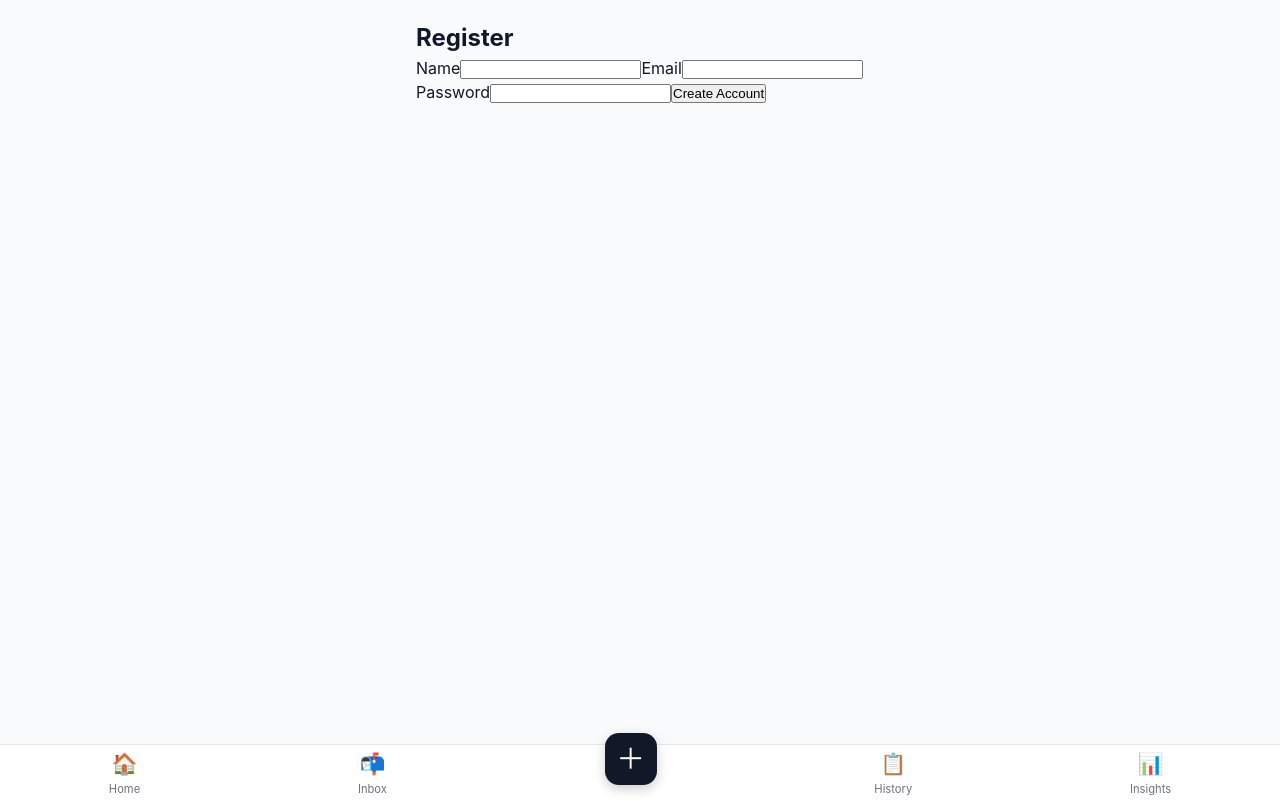
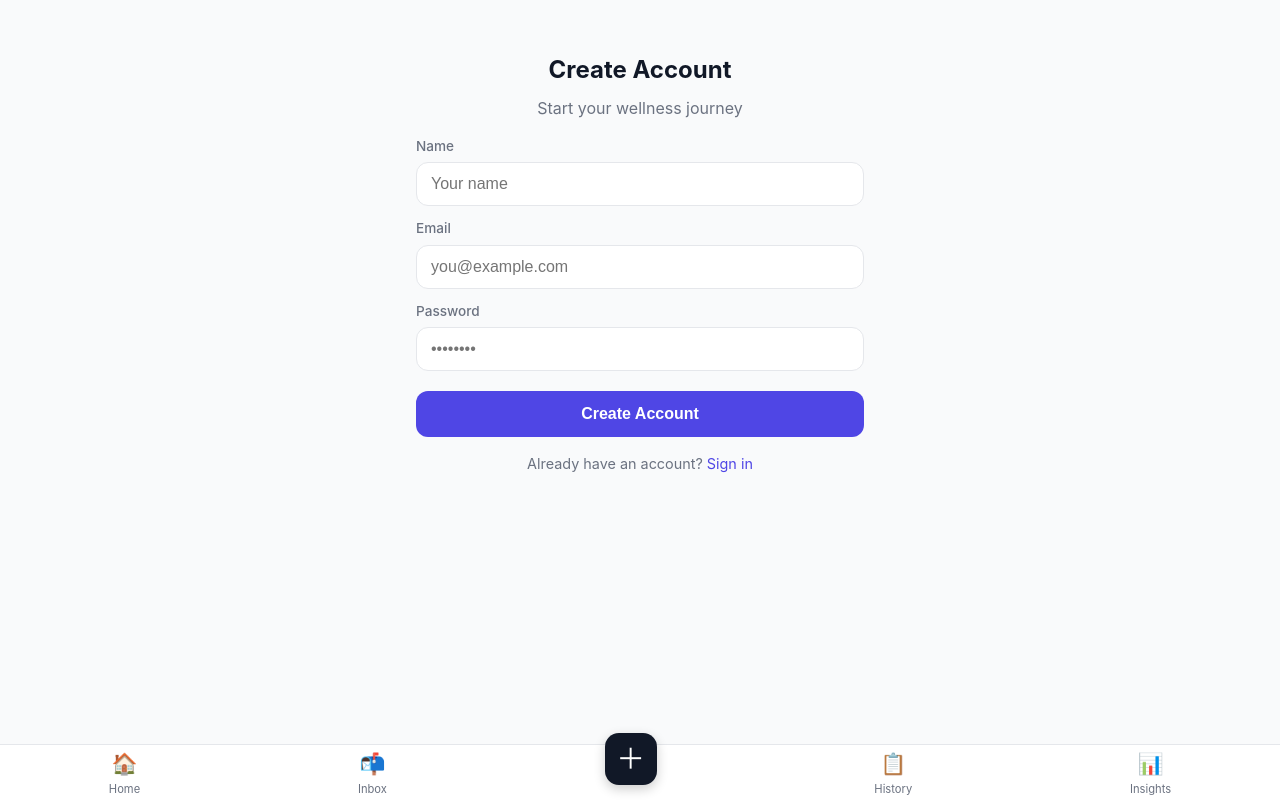
Before and after one commit to Surj1010101/LinearApp, a React (Vite) app in the folder linear/frontend/: page /register in a window 1280 px wide. Built offline with nearby package versions, Linux system fonts and the light colour scheme; no server answers.

Commit message:
made the app muche better with better Dashboard, Login, and Register pages with improved UI and user experience also added Tools page for access to various features

```diff
--- a/linear/frontend/src/pages/Dashboard.tsx
+++ b/linear/frontend/src/pages/Dashboard.tsx
@@ -4,10 +4,50 @@ const Dashboard: React.FC = () => {
   const { user } = useAuth();
 
   return (
-    <div>
-      <h1>Dashboard</h1>
-      <p>Welcome back, {user?.name ?? 'User'}!</p>
-      {/*i need to adddd mood chart, insights panel, quick check-in */}
+    <div className="gap-16">
+      <div>
+        <p style={{ color: 'var(--color-text-secondary)' }}>Good to see you,</p>
+        <h1>{user?.name ?? 'User'} 👋</h1>
+      </div>
+
+      {/* Daily check-in */}
+      <div className="card gap-12">
+        <h2>Daily Check-in</h2>
+        <p>How are you feeling today?</p>
+        <div style={{ display: 'flex', justifyContent: 'space-around', fontSize: '2rem' }}>
+          {['😢', '😕', '😐', '🙂', '😄'].map((emoji, i) => (
+            <button
+              key={i}
+              style={{ background: 'none', border: 'none', fontSize: '2rem', cursor: 'pointer', padding: '8px' }}
+              aria-label={`Mood ${i + 1}`}
+            >
+              {emoji}
+            </button>
+          ))}
+        </div>
+      </div>
+
+      {/* Work setting */}
+      <div className="card gap-12">
+        <h2>Work Setting</h2>
+        <p>Where are you working today?</p>
+        <div style={{ display: 'flex', gap: '12px' }}>
+          <button className="btn btn-secondary" style={{ flex: 1 }}>🏠 Home</button>
+          <button className="btn btn-secondary" style={{ flex: 1 }}>🏢 Office</button>
+        </div>
+      </div>
+
+      {/* Mood trend chart placeholder */}
+      <div className="card">
+        <h2>Mood Trends</h2>
+        <p className="mt-8">Your mood graph will appear here once you start logging daily check-ins.</p>
+      </div>
+
+      {/* AI Recommendations */}
+      <div className="card">
+        <h2>AI Recommendations</h2>
+        <p className="mt-8">Personalised exercise, stress management, and nutrition tips based on your data will show up here.</p>
+      </div>
     </div>
   );
 };
--- a/linear/frontend/src/pages/Login.tsx
+++ b/linear/frontend/src/pages/Login.tsx
@@ -1,6 +1,6 @@
 import { useState } from 'react';
 import { useAuth } from '../context';
-import { useNavigate } from 'react-router-dom';
+import { useNavigate, Link } from 'react-router-dom';
 
 const Login: React.FC = () => {
   const { login } = useAuth();
@@ -21,20 +21,29 @@ const Login: React.FC = () => {
   };
 
   return (
-    <div>
-      <h1>Login</h1>
-      {error && <p style={{ color: 'red' }}>{error}</p>}
-      <form onSubmit={handleSubmit}>
-        <label>
-          Email
-          <input type="email" value={email} onChange={(e) => setEmail(e.target.value)} required />
-        </label>
-        <label>
-          Password
-          <input type="password" value={password} onChange={(e) => setPassword(e.target.value)} required />
-        </label>
-        <button type="submit">Sign In</button>
+    <div className="gap-16" style={{ paddingTop: '32px' }}>
+      <div className="text-center">
+        <h1>Welcome Back</h1>
+        <p className="mt-8">Sign in to continue</p>
+      </div>
+
+      {error && <p className="error-text">{error}</p>}
+
+      <form onSubmit={handleSubmit} className="gap-12">
+        <div className="input-group">
+          <label htmlFor="email">Email</label>
+          <input id="email" type="email" placeholder="you@example.com" value={email} onChange={(e) => setEmail(e.target.value)} required />
+        </div>
+        <div className="input-group">
+          <label htmlFor="password">Password</label>
+          <input id="password" type="password" placeholder="••••••••" value={password} onChange={(e) => setPassword(e.target.value)} required />
+        </div>
+        <button type="submit" className="btn btn-primary mt-8">Sign In</button>
       </form>
+
+      <p className="text-center" style={{ fontSize: '0.9rem' }}>
+        Don't have an account? <Link to="/register">Register</Link>
+      </p>
     </div>
   );
 };
--- a/linear/frontend/src/pages/Register.tsx
+++ b/linear/frontend/src/pages/Register.tsx
@@ -1,6 +1,6 @@
 import { useState } from 'react';
 import { useAuth } from '../context';
-import { useNavigate } from 'react-router-dom';
+import { useNavigate, Link } from 'react-router-dom';
 
 const Register: React.FC = () => {
   const { register } = useAuth();
@@ -22,24 +22,33 @@ const Register: React.FC = () => {
   };
 
   return (
-    <div>
-      <h1>Register</h1>
-      {error && <p style={{ color: 'red' }}>{error}</p>}
-      <form onSubmit={handleSubmit}>
-        <label>
-          Name
-          <input type="text" value={name} onChange={(e) => setName(e.target.value)} required />
-        </label>
-        <label>
-          Email
-          <input type="email" value={email} onChange={(e) => setEmail(e.target.value)} required />
-        </label>
-        <label>
-          Password
-          <input type="password" value={password} onChange={(e) => setPassword(e.target.value)} required />
-        </label>
-        <button type="submit">Create Account</button>
+    <div className="gap-16" style={{ paddingTop: '32px' }}>
+      <div className="text-center">
+        <h1>Create Account</h1>
+        <p className="mt-8">Start your wellness journey</p>
+      </div>
+
+      {error && <p className="error-text">{error}</p>}
+
+      <form onSubmit={handleSubmit} className="gap-12">
+        <div className="input-group">
+          <label htmlFor="name">Name</label>
+          <input id="name" type="text" placeholder="Your name" value={name} onChange={(e) => setName(e.target.value)} required />
+        </div>
+        <div className="input-group">
+          <label htmlFor="email">Email</label>
+          <input id="email" type="email" placeholder="you@example.com" value={email} onChange={(e) => setEmail(e.target.value)} required />
+        </div>
+        <div className="input-group">
+          <label htmlFor="password">Password</label>
+          <input id="password" type="password" placeholder="••••••••" value={password} onChange={(e) => setPassword(e.target.value)} required />
+        </div>
+        <button type="submit" className="btn btn-primary mt-8">Create Account</button>
       </form>
+
+      <p className="text-center" style={{ fontSize: '0.9rem' }}>
+        Already have an account? <Link to="/login">Sign in</Link>
+      </p>
     </div>
   );
 };
```
Also changed, not shown: linear/frontend/src/pages/Tools.tsx (added, +41 -0 lines).
